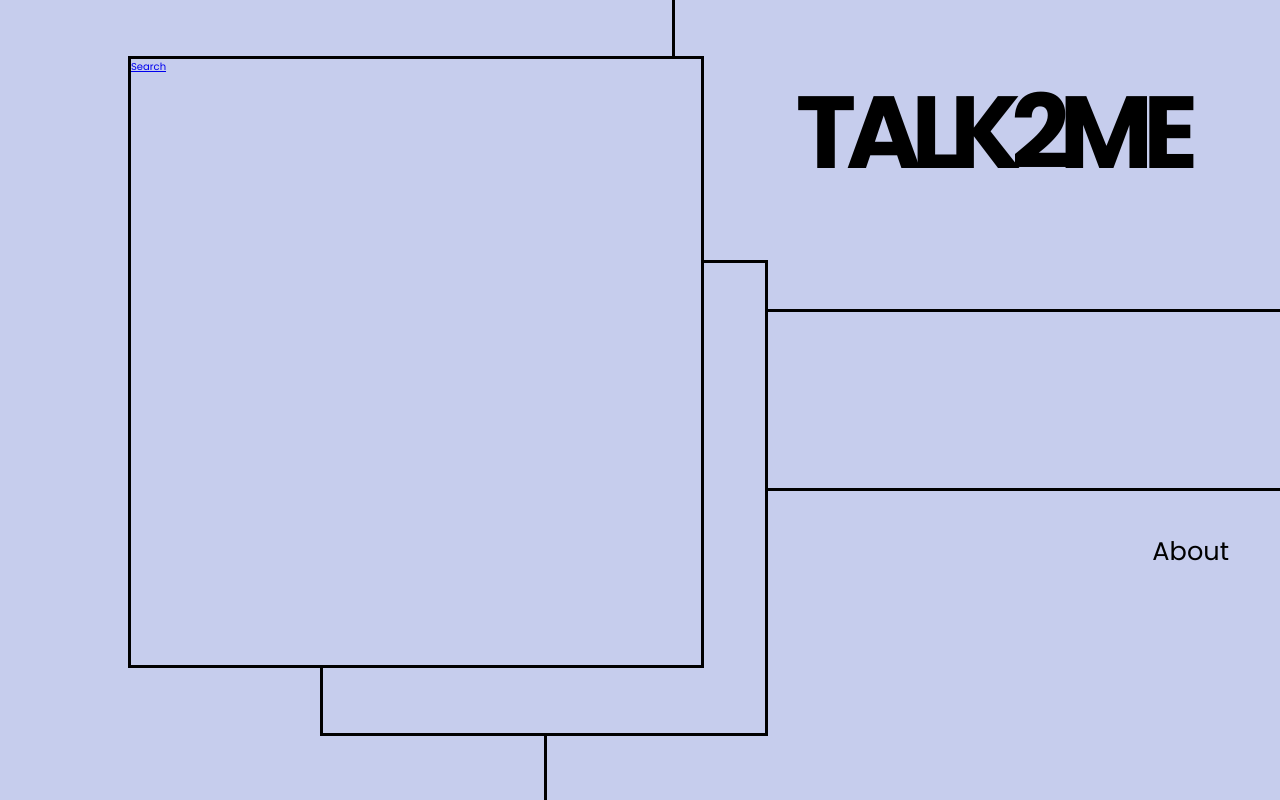
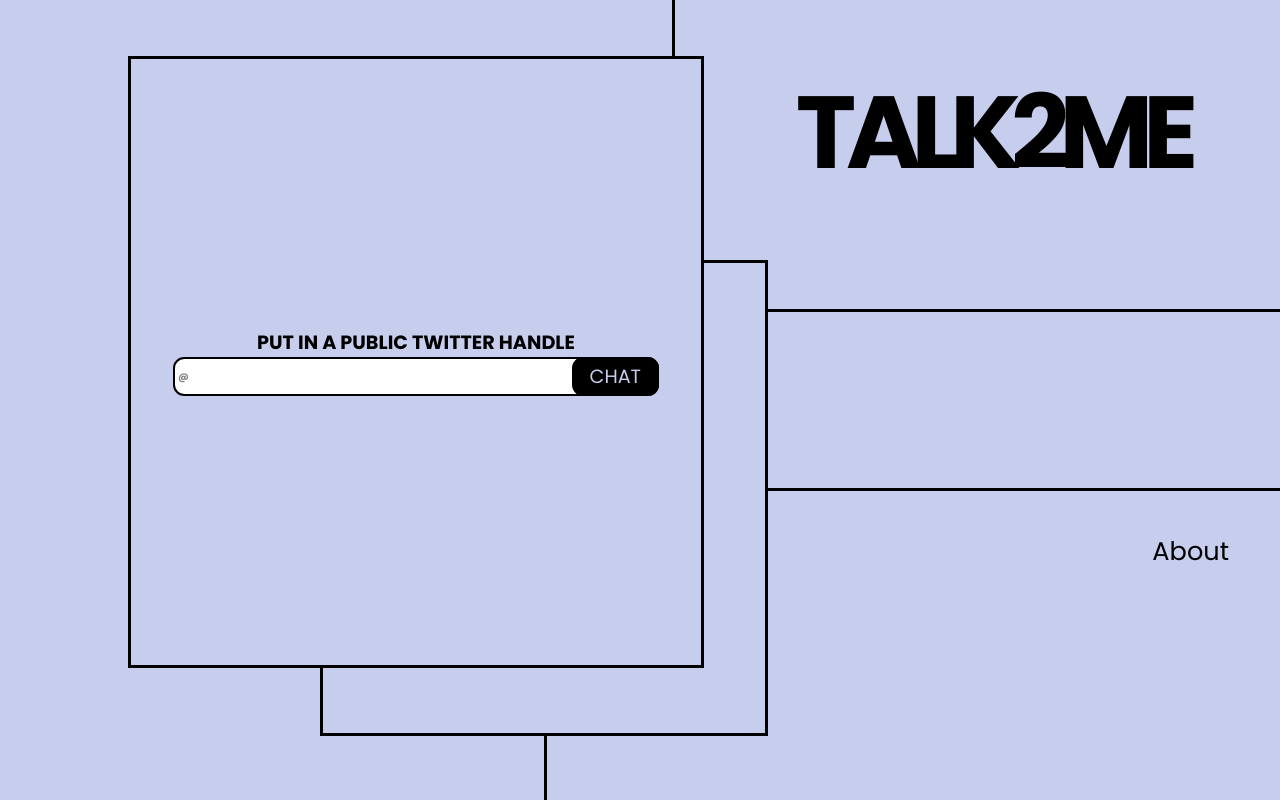
Before and after one commit to tochibedford/talk2me_frontend, a React (Vite) app: page / in a window 1280 px wide. Built offline with nearby package versions, Linux system fonts and the light colour scheme; the HTML template or start-up script is replaced by a standard one.

Commit message:
feat: styled the search

```diff
--- a/src/components/SearchAndChat/Chat/Chat.module.scss
+++ b/src/components/SearchAndChat/Chat/Chat.module.scss
@@ -29,6 +29,11 @@
   transition: all 0.6s cubic-bezier(0.04, 0.05, 0, 1);
   transform-origin: 100% 100%;
   animation: unfocusing 0.7s forwards 1 cubic-bezier(0.04, 0.05, 0, 1);
+  padding: 1em;
+
+  @media screen and (max-width: 768px) {
+    border-width: 1px;
+  }
 }
 
 @keyframes focusing {
@@ -52,4 +57,8 @@
   width: 90%;
   height: 90%;
   animation: focusing 0.7s forwards 1 cubic-bezier(0.04, 0.05, 0, 1);
+  @media screen and (max-width: 768px) {
+    width: 100%;
+    height: 100%;
+  }
 }
--- a/src/components/SearchAndChat/Search/Search.module.scss
+++ b/src/components/SearchAndChat/Search/Search.module.scss
@@ -26,6 +26,117 @@
   transition: all 0.6s cubic-bezier(0.04, 0.05, 0, 1);
   transform-origin: 0% 0%;
   animation: unfocusing 0.7s forwards 1 cubic-bezier(0.04, 0.05, 0, 1);
+  padding: 1em;
+  display: grid;
+  place-items: center;
+
+  @media screen and (max-width: 768px) {
+    border-width: 1px;
+  }
+
+  form {
+    width: 100%;
+    display: grid;
+    place-items: center;
+    text-align: center;
+    fieldset {
+      border: 0;
+
+      legend {
+        font-size: 1.5vw;
+        font-weight: 700;
+
+        @media screen and (max-width: 1024px) {
+          font-size: 1.8vw;
+        }
+
+        @media screen and (max-width: 768px) {
+          font-size: 4vw;
+        }
+      }
+      input,
+      textarea,
+      button {
+        -webkit-appearance: none;
+        border-radius: 0;
+      }
+      label {
+        display: flex;
+        width: 100%;
+        position: relative;
+
+        .atSymbol {
+          position: absolute;
+          top: 50%;
+          left: 0.5em;
+          opacity: 0.5;
+          font-weight: 700;
+          transform: translateY(-50%);
+        }
+        input {
+          padding: 0.2rem;
+          padding-left: 1rem;
+          padding-right: 5em;
+          font-family: "Poppins", sans-serif;
+          font-size: 1vw;
+          width: 100%;
+          border-radius: 0.7rem;
+          border: 2px solid #000;
+          transition: box-shadow 0.6s;
+
+          &:active {
+            box-shadow: 0 0 3px black;
+            // border: 0;
+            outline: 0;
+          }
+
+          &:focus {
+            // border: 0;
+            outline: 3px solid #edc6e6;
+          }
+
+          @media screen and (max-width: 1320px) {
+            font-size: 1.5vw;
+          }
+
+          @media screen and (max-width: 1024px) {
+            font-size: 1.8vw;
+          }
+
+          @media screen and (max-width: 768px) {
+            font-size: 3vw;
+          }
+        }
+
+        button {
+          font-size: 1vw;
+          position: absolute;
+          right: 0;
+          padding: 0.2rem 1rem;
+          border-radius: 0;
+          border-left: 0;
+          background-color: #000;
+          font-family: "Poppins", sans-serif;
+          color: #c6cded;
+          border-radius: 0.7rem;
+          border-style: solid;
+          border: 2px solid #000;
+
+          @media screen and (max-width: 1320px) {
+            font-size: 1.5vw;
+          }
+
+          @media screen and (max-width: 1024px) {
+            font-size: 1.8vw;
+          }
+
+          @media screen and (max-width: 768px) {
+            font-size: 3vw;
+          }
+        }
+      }
+    }
+  }
 }
 
 @keyframes focusing {
@@ -49,4 +160,8 @@
   width: 90%;
   height: 90%;
   animation: focusing 0.7s forwards 1 cubic-bezier(0.04, 0.05, 0, 1);
+  @media screen and (max-width: 768px) {
+    width: 100%;
+    height: 100%;
+  }
 }
--- a/src/components/SearchAndChat/Search/index.tsx
+++ b/src/components/SearchAndChat/Search/index.tsx
@@ -4,8 +4,17 @@
     const location = useLocation()
 
     return (
-        <div className={`${styles.container} ${location.pathname === "/" ? styles.focused : ""}`}>
-            <Link to="/tochibedford/chat">Search</Link>
-        </div>
+        <section role="search" className={`${styles.container} ${location.pathname === "/" ? styles.focused : ""}`}>
+            <form action="" method="get">
+                <fieldset>
+                    <legend>PUT IN A PUBLIC TWITTER HANDLE</legend>
+                    <label htmlFor="search">
+                        <span className={styles.atSymbol}>@</span>
+                        <input type="search" name="search" id="searchInput" />
+                        <button type="submit" title="Chat with this user now">CHAT</button>
+                    </label>
+                </fieldset>
+            </form>
+        </section>
     )
 }
```
